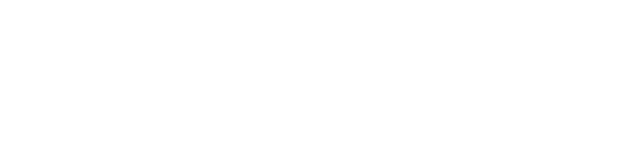
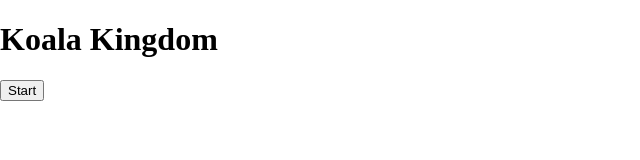
Before and after one commit to Amazing-Koalas/koala-kingdom, a website: page src/client/src/index.html in a window 1280 px wide. Shown: the whole page, without its empty margins (0-640 px from the left). Drawn offline with Linux system fonts and the light colour scheme.

Commit message:
Initial StartScreen

```diff
--- a/src/client/package.json
+++ b/src/client/package.json
@@ -11,7 +11,8 @@
   },
   "dependencies": {
     "@pixi/sprite-tiling": "^5.2.1",
-    "pixi.js": "^5.1.1"
+    "pixi.js": "^5.1.1",
+    "yarn": "^1.22.4"
   },
   "devDependencies": {
     "@typescript-eslint/eslint-plugin": "^2.27.0",
--- a/src/client/src/index.html
+++ b/src/client/src/index.html
@@ -34,6 +34,10 @@
     </head>
 
     <body>
+        <div id ="SplashScreen">
+            <h1>Koala Kingdom</h1>
+            <input id="StartButton", type="button", value="Start">
+        </div>
         <div id="container">
             <canvas id="game"></canvas>
         </div>
```
Also changed, not shown: 2 other files.
